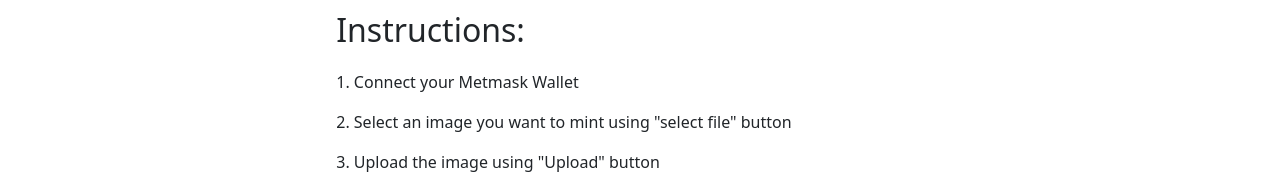
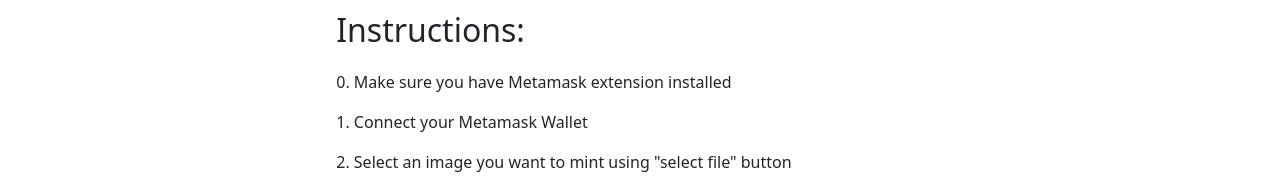
Before and after one commit to 1nteger-c/simple-nft, a React (Vite) app in the folder frontend/: page / in a window 1280 px wide. Shown: the part 666-850 px from the top of the page. Built offline with nearby package versions, Linux system fonts and the light colour scheme.

Commit message:
fixed instruction

```diff
--- a/frontend/src/App.tsx
+++ b/frontend/src/App.tsx
@@ -65,7 +65,10 @@
       >
         <div style={{ textAlign: "left" }}>
           <h2>Instructions:</h2>
-          <p style={{ marginTop: "20px" }}>1. Connect your Metmask Wallet</p>
+          <p style={{ marginTop: "20px" }}>
+            0. Make sure you have Metamask extension installed
+          </p>
+          <p>1. Connect your Metamask Wallet</p>
           <p>2. Select an image you want to mint using "select file" button</p>
           <p>3. Upload the image using "Upload" button</p>
           <p>
```
